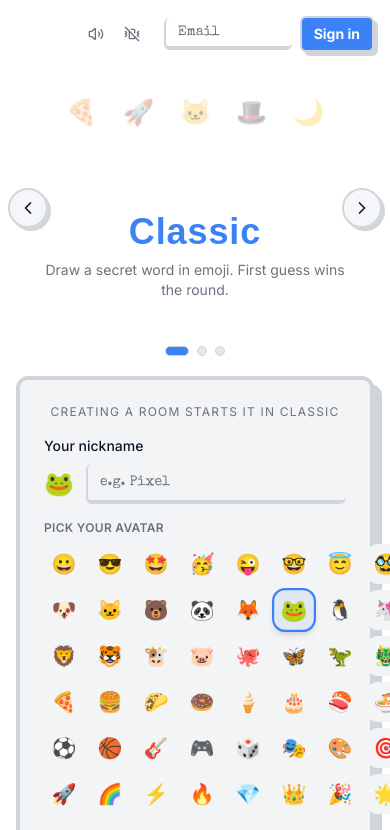
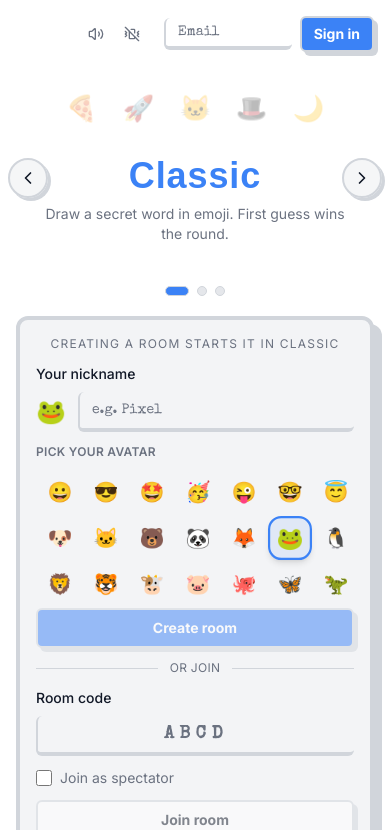
Before and after one commit to KrishnaaCodeWala/Emoji--Pictionary, a Next.js app: page / in a window 390 px wide. Shown: the top 830 px of the page. Built offline with nearby package versions, Linux system fonts and the light colour scheme; no server answers; a web font is replaced by a local one.

Commit message:
style: enforce strict viewport height and make AvatarPicker internally scrollable

```diff
--- a/src/components/AvatarPicker.tsx
+++ b/src/components/AvatarPicker.tsx
@@ -10,12 +10,12 @@ export interface AvatarPickerProps {
 
 export default function AvatarPicker({ value, onChange, className = '' }: AvatarPickerProps) {
   return (
-    <div className={`flex flex-col gap-2 ${className}`}>
-      <p className="text-xs font-semibold uppercase tracking-wide text-muted-foreground">
+    <div className={`flex flex-col gap-2 flex-1 min-h-0 ${className}`}>
+      <p className="text-xs font-semibold uppercase tracking-wide text-muted-foreground shrink-0">
         Pick your avatar
       </p>
       <div
-        className="grid gap-1.5"
+        className="grid gap-1.5 flex-1 min-h-0 overflow-y-auto px-1 py-1"
         style={{ gridTemplateColumns: 'repeat(8, 1fr)' }}
         role="listbox"
         aria-label="Avatar picker"
--- a/src/components/home/HomeHero.tsx
+++ b/src/components/home/HomeHero.tsx
@@ -87,9 +87,9 @@ export default function HomeHero({ onCreate, onJoin, onRejoin, initialJoinCode,
       onMouseLeave={() => setPaused(false)}
       onFocus={() => setPaused(true)}
       onBlur={handleBlur}
-      className="relative flex min-h-screen w-full flex-col overflow-x-hidden bg-background text-foreground transition-colors duration-500"
+      className="relative flex h-[100dvh] w-full flex-col overflow-hidden bg-background text-foreground transition-colors duration-500"
     >
-      <div className="relative flex-1 overflow-hidden min-h-[320px]">
+      <div className="relative shrink-0 flex flex-col justify-center min-h-[260px] md:min-h-[320px]">
         <AnimatePresence mode="wait" custom={direction} initial={false}>
           <motion.div
             key={activeMode}
@@ -138,15 +138,15 @@ export default function HomeHero({ onCreate, onJoin, onRejoin, initialJoinCode,
         </div>
       </div>
 
-      <div className="gutter relative z-10 mx-auto w-full max-w-md pb-8 pt-2 sm:pb-12">
-        <Card className="flex flex-col gap-4">
-          <div className="text-center">
+      <div className="gutter relative z-10 mx-auto w-full max-w-md pb-8 pt-2 sm:pb-12 flex flex-col flex-1 min-h-0">
+        <Card className="flex flex-col gap-3 flex-1 min-h-0 p-4 sm:p-6">
+          <div className="text-center shrink-0">
             <p className="text-xs uppercase tracking-widest text-muted-foreground">
               Creating a room starts it in {MODE_LABEL[activeMode]}
             </p>
           </div>
 
-          <div className="flex flex-col gap-2">
+          <div className="flex flex-col gap-2 shrink-0">
             <label htmlFor="nickname" className="text-sm font-medium">
               Your nickname
             </label>
@@ -167,7 +167,7 @@ export default function HomeHero({ onCreate, onJoin, onRejoin, initialJoinCode,
           <AvatarPicker value={avatar} onChange={handleAvatarChange} />
 
           {error && (
-            <p className="rounded-lg bg-[var(--danger-bg)] px-3 py-2 text-sm text-[var(--danger)]" role="alert">
+            <p className="rounded-lg bg-[var(--danger-bg)] px-3 py-2 text-sm text-[var(--danger)] shrink-0" role="alert">
               {error}
             </p>
           )}
@@ -176,18 +176,18 @@ export default function HomeHero({ onCreate, onJoin, onRejoin, initialJoinCode,
             type="button"
             onClick={() => onCreate(trimmedNickname, activeMode, avatar)}
             disabled={createDisabled}
-            className="w-full"
+            className="w-full shrink-0"
           >
             {pending === 'create' ? 'Creating…' : 'Create room'}
           </Button>
 
-          <div className="flex items-center gap-3 text-muted-foreground">
+          <div className="flex items-center gap-3 text-muted-foreground shrink-0">
             <div className="h-px flex-1 bg-border" />
             <span className="text-xs uppercase tracking-wide">or join</span>
             <div className="h-px flex-1 bg-border" />
           </div>
 
-          <div className="flex flex-col gap-2">
+          <div className="flex flex-col gap-2 shrink-0">
             <label htmlFor="roomCode" className="text-sm font-medium">
               Room code
             </label>
@@ -202,7 +202,7 @@ export default function HomeHero({ onCreate, onJoin, onRejoin, initialJoinCode,
             />
           </div>
 
-          <div className="flex items-center gap-2">
+          <div className="flex items-center gap-2 shrink-0">
             <input
               type="checkbox"
               id="spectate"
@@ -218,7 +218,7 @@ export default function HomeHero({ onCreate, onJoin, onRejoin, initialJoinCode,
             variant="outline"
             onClick={() => onJoin(trimmedNickname, roomCode.trim().toUpperCase(), avatar, spectate)}
             disabled={joinDisabled}
-            className="w-full"
+            className="w-full shrink-0"
           >
             {pending === 'join' ? 'Joining…' : 'Join room'}
           </Button>
@@ -227,7 +227,7 @@ export default function HomeHero({ onCreate, onJoin, onRejoin, initialJoinCode,
             <button
               type="button"
               onClick={() => onRejoin(trimmedNickname, roomCode.trim().toUpperCase())}
-              className="text-xs text-muted-foreground hover:text-primary transition underline decoration-dashed mt-2"
+              className="text-xs text-muted-foreground hover:text-primary transition underline decoration-dashed mt-2 shrink-0"
             >
               Were you just playing? Rejoin here.
             </button>
```
